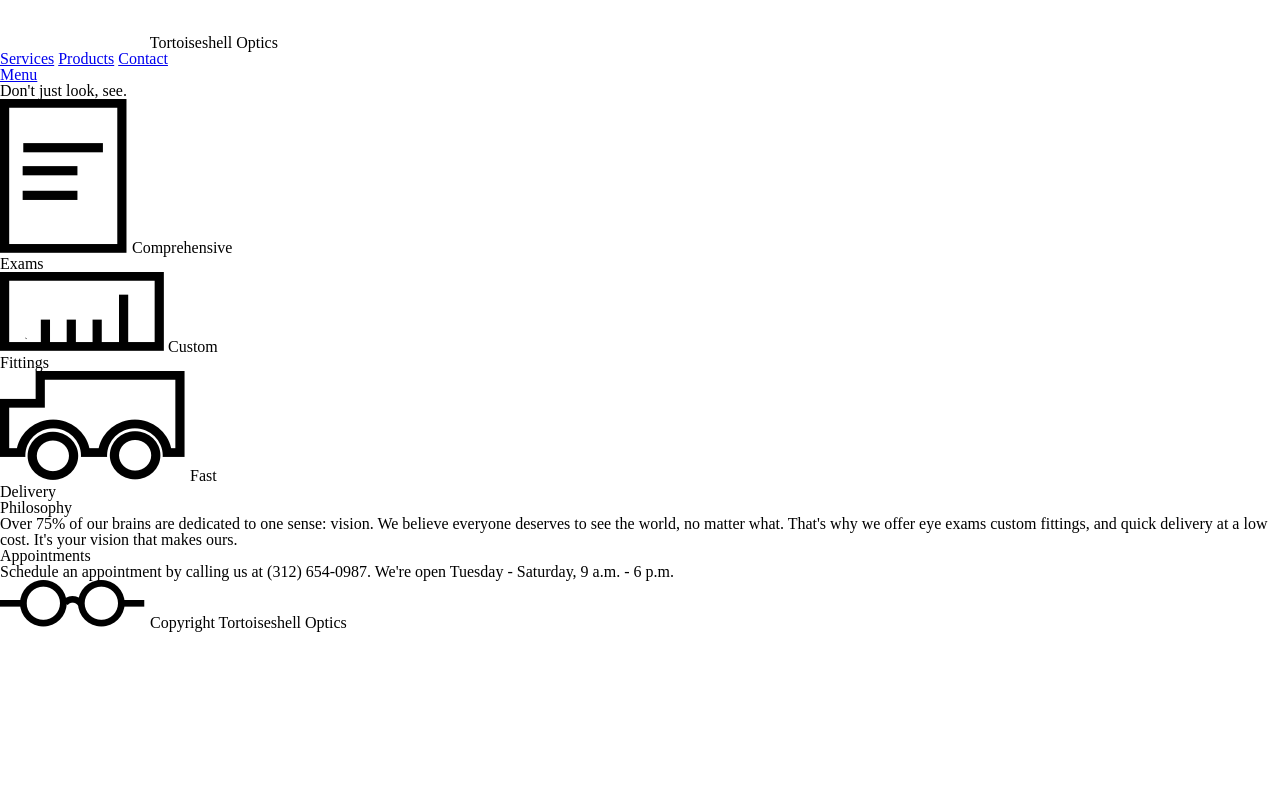
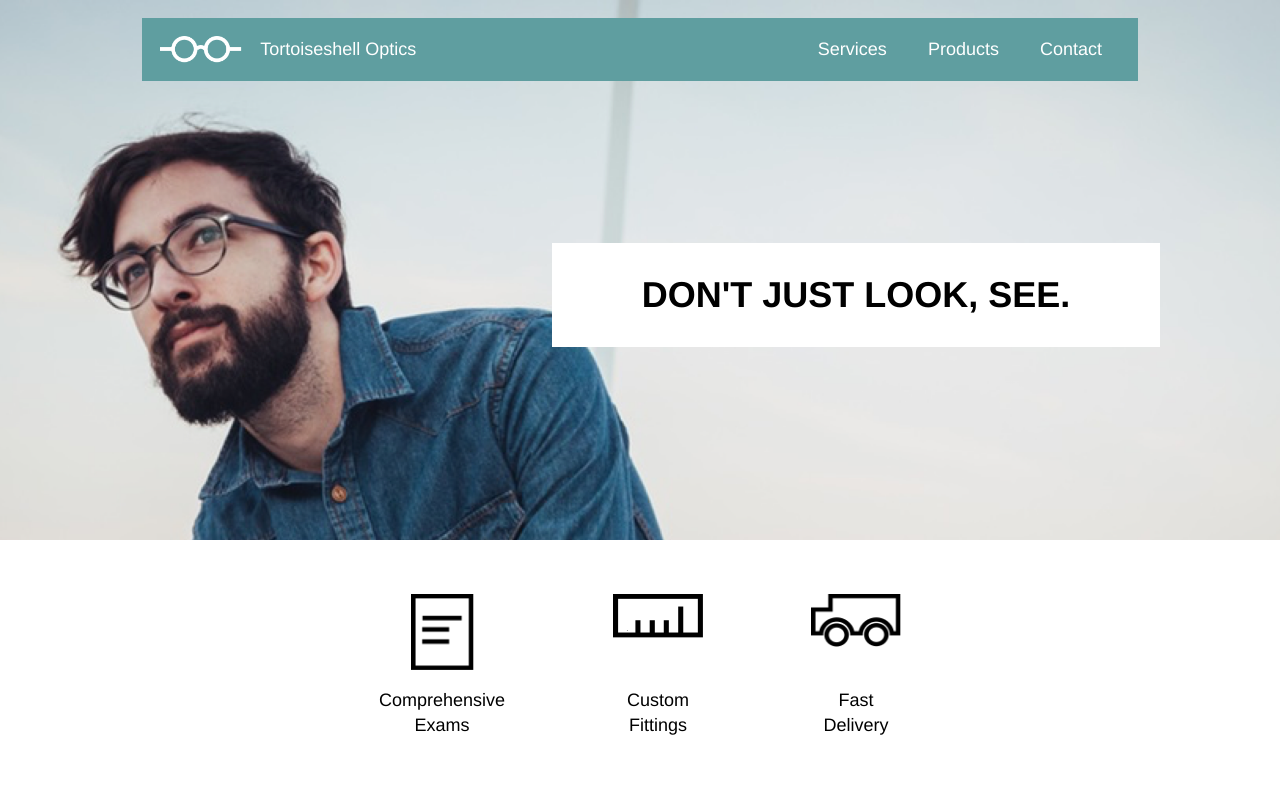
Before and after one commit to KristenSlama/tortoiseshell-optics, a plain HTML site: page index.html in a window 1280 px wide. Shown: the top 789 px of the page. Drawn offline with Linux system fonts and the light colour scheme.

Commit message:
Add desktop CSS

```diff
--- a/index.html
+++ b/index.html
@@ -38,7 +38,7 @@
     <main>
       <div id="services">
         <div class="service" id="exams">
-          <img src="./resources/images/paper-icon.png" alt="exam paper">
+          <img id="paper" src="./resources/images/paper-icon.png" alt="exam paper">
           <span>
             Comprehensive<br />
             Exams
--- a/resources/css/style.css
+++ b/resources/css/style.css
@@ -0,0 +1,162 @@
+/* General Rules */
+html {
+  font-size: 18px;
+  line-height: 1.4;
+  font-family: Helvetica, sans-serif;
+}
+
+body, header, main {
+  display: flex;
+  flex-flow: column nowrap;
+  justify-content: flex-start;
+  align-items: center;
+}
+
+nav, main, footer {
+  width: 960px;
+}
+
+div {
+  display: block;
+}
+
+span {
+  display: inline-block;
+}
+
+a {
+  color: white;
+  text-decoration: none;
+}
+
+p, span, h1 {
+  line-height: 1.4;
+}
+
+/* Logo Rules - both header and footer */
+
+.logo {
+  display: flex;
+  flex-direction: row;
+  align-items: center;
+}
+
+.logo img {
+  height: 1.5rem;
+  width: auto;
+}
+
+.logo span {
+  padding: 0 1rem;
+}
+
+/* Header Rules */
+header {
+  background-image: url("../images/glasses-bg.png");
+  background-position: center;
+  background-size: cover;
+  background-repeat: no-repeat;
+  width: 100%;
+  height: 30rem;
+}
+
+/* Blue Nav Bar */
+nav {
+  background-color: cadetblue;
+  color: white;
+  display: flex;
+  flex-flow: row nowrap;
+  justify-content: space-between;
+  padding: 1rem;
+  position: relative;
+  top: 1rem;
+  align-items: center;
+}
+
+#site-nav span a {
+  padding: 0rem 1rem;
+}
+
+#mobile-nav {
+  display: none;
+}
+
+/* White Banner */
+#banner {
+  background-color: white;
+  font-size: 2rem;
+  font-weight: bold;
+  text-transform: uppercase;
+  line-height: 1.2;
+  padding: 1.5rem 5rem;
+  position: relative;
+  top: 10rem;
+  left: 12rem;
+}
+
+/* Services Section */
+#services {
+  display: flex;
+  flex-flow: row nowrap;
+  height: 8rem;
+  align-items: center;
+  margin: 3rem auto;
+  justify-content: center;
+
+}
+
+.service {
+  padding: 0 3rem;
+  height: 8rem;
+  display: flex;
+  flex-flow: column nowrap;
+  justify-content: space-between;
+  align-items: center;
+  text-align: center;
+}
+
+.service img {
+  max-width: 5rem;
+}
+
+.service #paper {
+  max-width: 3.5rem;
+}
+
+/* Info Section */
+#info {
+  display: flex;
+  flex-flow: row nowrap;
+  margin-bottom: 5rem;
+  justify-content: center;
+  align-items: flex-start;
+}
+
+.info-item {
+  display: flex;
+  flex-flow: column nowrap;
+  width: 35%;
+  margin-right: 5%;
+  align-items: flex-start;
+}
+
+.info-item span {
+  background-color: cadetblue;
+  width: 10rem;
+  margin-bottom: 1rem;
+  font-weight: bold;
+  font-size: 1rem;
+  text-transform: uppercase;
+  color: white;
+  padding: 0.5rem 1.25rem;
+}
+
+/* Footer Section */
+footer {
+  margin: 0 auto;
+  padding: 4rem;
+  background-color: azure;
+  flex-flow: row nowrap;
+  align-items: flex-start;
+  align-self: center;
+}
```
